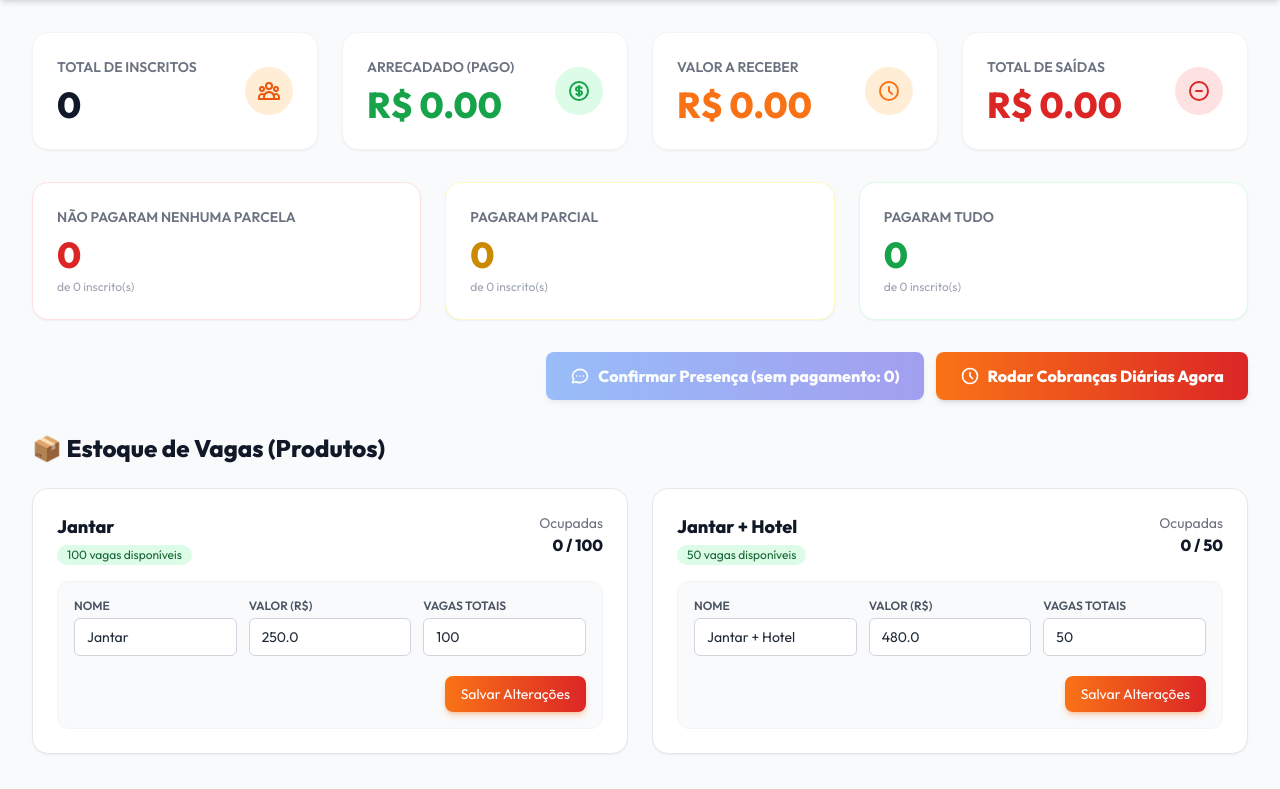
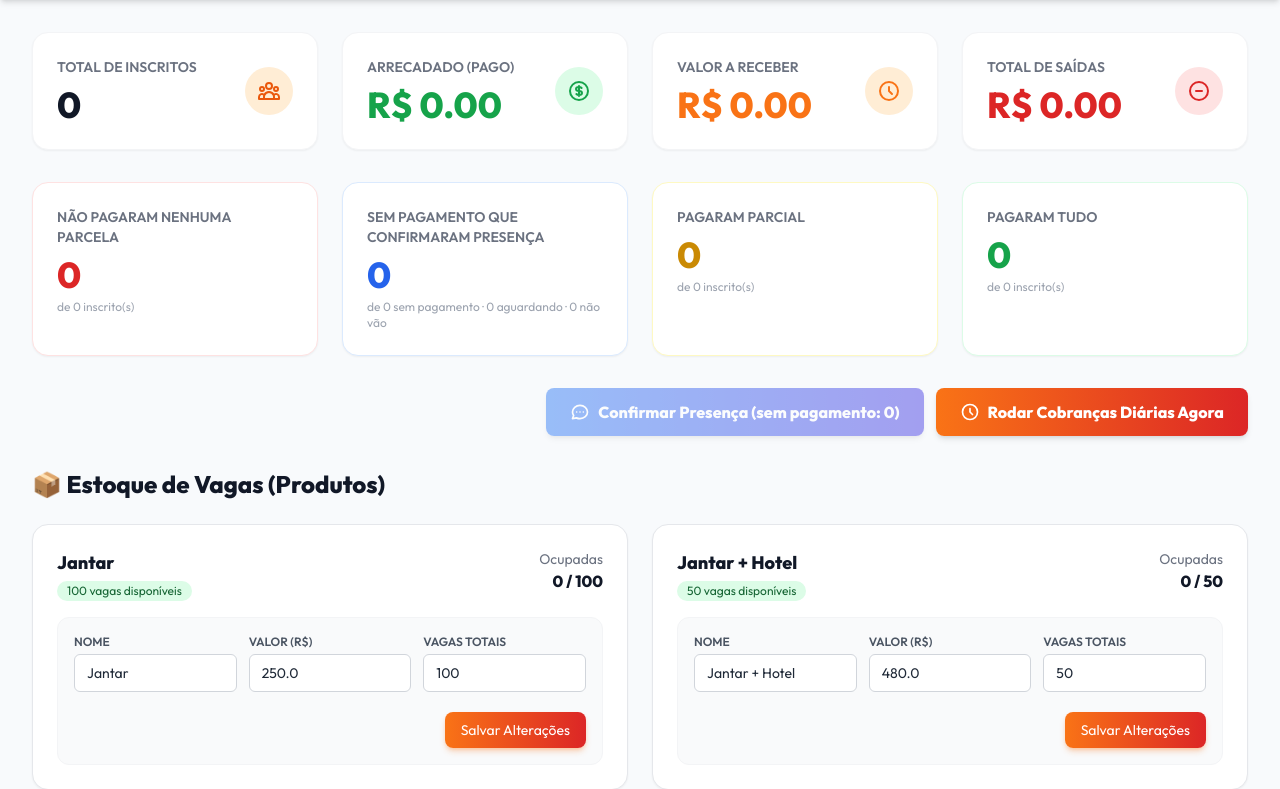
Before and after one commit to aquilasamuel-spec/defad, a Flask app: page /admin in a window 1280 px wide. Shown: the part 64-853 px from the top of the page. Run offline with Flask 3, Linux system fonts and the light colour scheme; the visitor is signed in with stand-in values (Sample User, id 1); some libraries are stand-ins or nearby versions.

Commit message:
feat: remove numero de duvidas das mensagens e mostra confirmacoes dos sem pagamento no painel
Co-Authored-By: Claude Opus 5.5 <noreply@anthropic.com>
Claude-Session: https://claude.ai/code/session_01TnCwMQrwS1bYogn1xVQydS

```diff
--- a/app.py
+++ b/app.py
@@ -106,7 +106,7 @@ def logica_cobranca():
                     {"type": "text", "parameter_name": "valor_parcela", "text": f"{p.valor_parcela:.2f}"},
                     {"type": "text", "parameter_name": "nome_evento", "text": "Jantar de Casais DEFAD"},
                     {"type": "text", "parameter_name": "data_vencimento", "text": p.data_vencimento.strftime('%d/%m/%Y')},
-                    {"type": "text", "parameter_name": "link_whatsapp", "text": "wa.me/558382069331"}
+                    {"type": "text", "parameter_name": "link_whatsapp", "text": "responda esta mensagem"}
                 ]
             }
         ]
--- a/routes.py
+++ b/routes.py
@@ -294,7 +294,7 @@ def inscrever():
                     "parameters": [
                         {"type": "text", "parameter_name": "nome_inscrito", "text": str(nome_completo)},
                         {"type": "text", "parameter_name": "nome_evento", "text": "Jantar de Casais DEFAD"},
-                        {"type": "text", "parameter_name": "link_whatsapp", "text": "wa.me/558382069331"}
+                        {"type": "text", "parameter_name": "link_whatsapp", "text": "responda esta mensagem"}
                     ]
                 }
             ]
@@ -362,6 +362,9 @@ def admin():
                            total_saidas=total_saidas,
                            meses_disponiveis=meses_disponiveis,
                            qtd_sem_pagamento=sum(1 for i in inscricoes if not i.pagou_alguma_parcela),
+                           qtd_sem_pag_confirmaram=sum(1 for i in inscricoes if not i.pagou_alguma_parcela and i.confirmacao_presenca == 'Sim'),
+                           qtd_sem_pag_aguardando=sum(1 for i in inscricoes if not i.pagou_alguma_parcela and i.confirmacao_presenca == 'Aguardando'),
+                           qtd_sem_pag_nao_vao=sum(1 for i in inscricoes if not i.pagou_alguma_parcela and i.confirmacao_presenca == 'Não'),
                            qtd_pago_total=sum(1 for i in inscricoes if i.parcelas and all(p.status_parcela == 'Pago' for p in i.parcelas)),
                            qtd_pago_parcial=sum(1 for i in inscricoes if i.pagou_alguma_parcela and not all(p.status_parcela == 'Pago' for p in i.parcelas)),
                            total_para_confirmar=len(inscricoes_para_confirmar()),
@@ -612,7 +615,7 @@ def cobrar_manual(id):
                     {"type": "text", "parameter_name": "valor_parcela", "text": f"{p.valor_parcela:.2f}"},
                     {"type": "text", "parameter_name": "nome_evento", "text": "Jantar de Casais DEFAD"},
                     {"type": "text", "parameter_name": "data_vencimento", "text": p.data_vencimento.strftime('%d/%m/%Y')},
-                    {"type": "text", "parameter_name": "link_whatsapp", "text": "wa.me/558382069331"}
+                    {"type": "text", "parameter_name": "link_whatsapp", "text": "responda esta mensagem"}
                 ]
             }
         ]
@@ -702,10 +705,10 @@ def registrar_resposta_presenca(inscricao, resposta, phone_number):
 
     if resposta == 'Sim':
         send_message(phone_number, f"Que bom, {inscricao.nome_completo}! Sua presença no {EVENTO_NOME} do dia {EVENTO_DATA} está confirmada. 🙏\n"
-                                   "Para garantir sua vaga, não esqueça de efetuar o pagamento. Dúvidas: wa.me/558382069331")
+                                   "Para garantir sua vaga, não esqueça de efetuar o pagamento. Em caso de dúvidas, é só responder esta mensagem.")
     else:
         send_message(phone_number, f"Tudo bem, {inscricao.nome_completo}. Registramos que vocês não vão participar do {EVENTO_NOME} e sua inscrição será cancelada.\n"
-                                   "Se mudar de ideia, fale com nosso atendimento: wa.me/558382069331")
+                                   "Se mudar de ideia, é só responder esta mensagem.")
 
 
 def buscar_inscricao_por_telefone(phone_number, apenas_aguardando=False):
@@ -1279,7 +1282,7 @@ def webhook():
                                         return jsonify({'status': 'ok'}), 200
 
                                 # Fallback se não encontrar a parcela
-                                send_message(phone_number, "Não encontramos nenhuma parcela pendente associada a este número. Fale com nosso atendimento: wa.me/558382069331")
+                                send_message(phone_number, "Não encontramos nenhuma parcela pendente associada a este número. Em caso de dúvidas, é só responder esta mensagem.")
                             # Outros botões de template: o defad não responde; a mensagem já fica
                             # registrada no Chatwoot pelo Hub para o atendente.
                         except Exception as e:
--- a/templates/admin.html
+++ b/templates/admin.html
@@ -81,11 +81,16 @@
         </div>
 
         <!-- SITUAÇÃO DE PAGAMENTO DOS INSCRITOS -->
-        <div class="grid grid-cols-1 md:grid-cols-3 gap-6 mb-8">
+        <div class="grid grid-cols-1 md:grid-cols-4 gap-6 mb-8">
             <div class="bg-white rounded-2xl shadow-sm border border-red-100 p-6">
                 <p class="text-sm font-semibold text-gray-500 uppercase">Não pagaram nenhuma parcela</p>
                 <p class="text-4xl font-extrabold text-red-600 mt-2">{{ qtd_sem_pagamento }}</p>
                 <p class="text-xs text-gray-400 mt-1">de {{ total_inscritos }} inscrito(s)</p>
+            </div>
+            <div class="bg-white rounded-2xl shadow-sm border border-blue-100 p-6">
+                <p class="text-sm font-semibold text-gray-500 uppercase">Sem pagamento que confirmaram presença</p>
+                <p class="text-4xl font-extrabold text-blue-600 mt-2">{{ qtd_sem_pag_confirmaram }}</p>
+                <p class="text-xs text-gray-400 mt-1">de {{ qtd_sem_pagamento }} sem pagamento · {{ qtd_sem_pag_aguardando }} aguardando · {{ qtd_sem_pag_nao_vao }} não vão</p>
             </div>
             <div class="bg-white rounded-2xl shadow-sm border border-yellow-100 p-6">
                 <p class="text-sm font-semibold text-gray-500 uppercase">Pagaram parcial</p>
```
